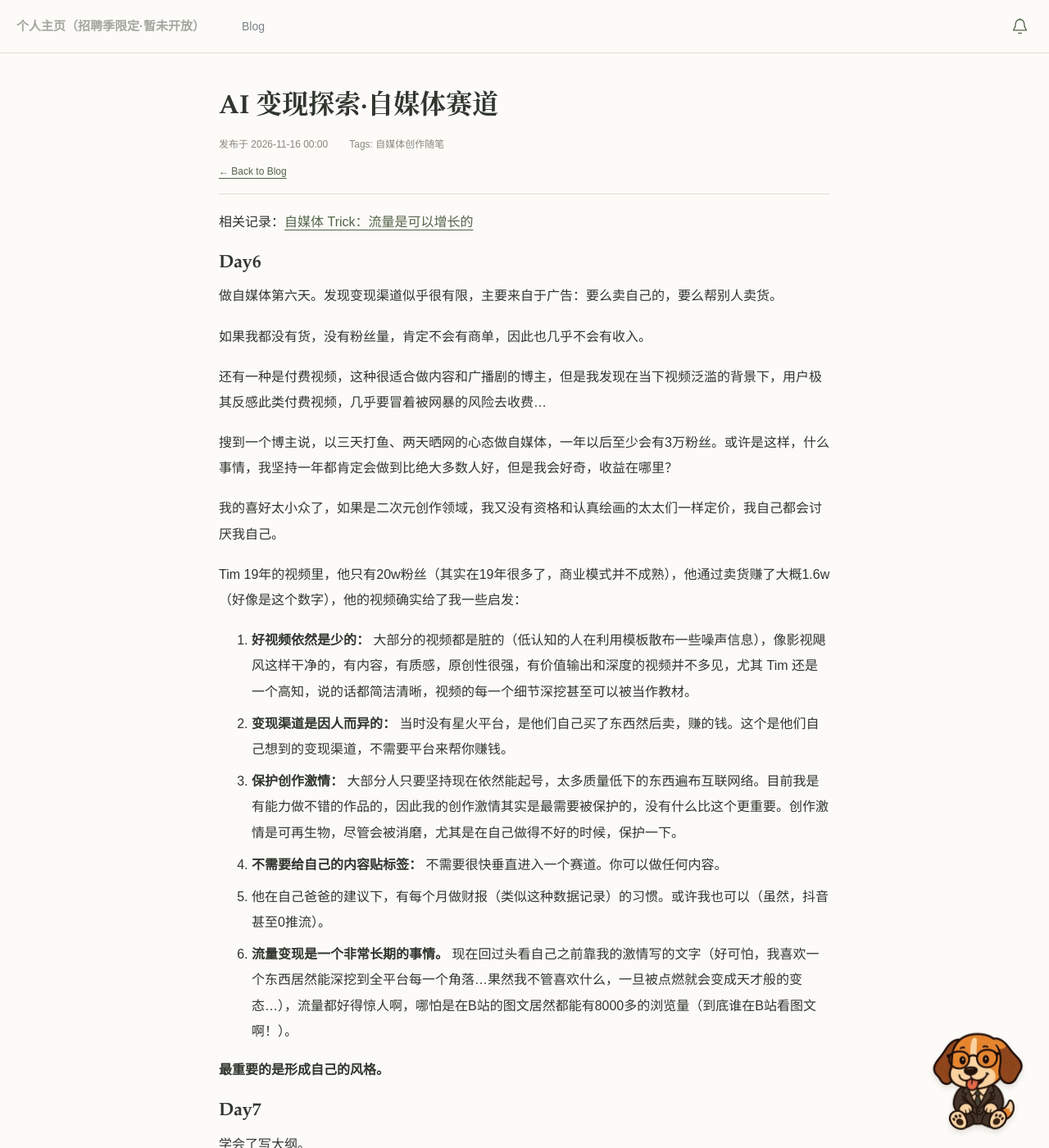
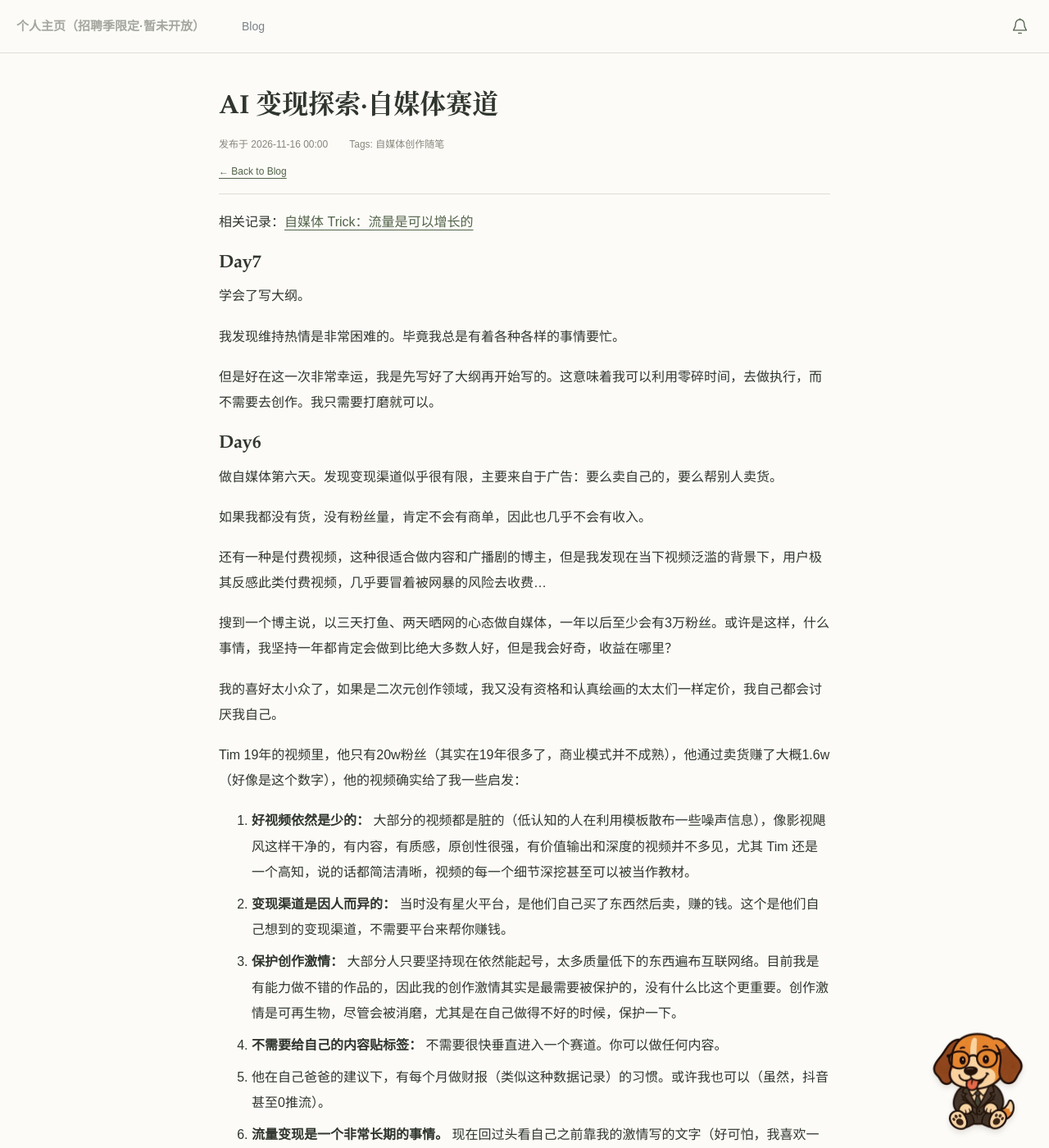
Before and after one commit to Da1yuqin/blog, a Jekyll site: the page built from _posts/2026-11-16-self-media-journal.md, in a window 1280 px wide and 1400 px high. Shown: the whole window at 82% size. Built offline with Jekyll 4.4.1, drawn with Linux system fonts in a browser that asks for light colours; some of the changed text lies outside the part shown.

Commit message:
Show newest self-media journal entry first

```diff
--- a/_posts/2026-11-16-self-media-journal.md
+++ b/_posts/2026-11-16-self-media-journal.md
@@ -10,6 +10,16 @@ excerpt: "做自媒体第六天。发现变现渠道似乎很有限，主要来
 ---
 
 相关记录：[自媒体 Trick：流量是可以增长的]({{ '/self-media-tricks/' | relative_url }})
+
+<!-- 本篇日志按 Day 倒序排列，每次将最新条目添加在开头，旧条目保留在下方。 -->
+
+## Day7
+
+学会了写大纲。
+
+我发现维持热情是非常困难的。毕竟我总是有着各种各样的事情要忙。
+
+但是好在这一次非常幸运，我是先写好了大纲再开始写的。这意味着我可以利用零碎时间，去做执行，而不需要去创作。我只需要打磨就可以。
 
 ## Day6
 
```
Also changed, not shown: other parts of _posts/2026-11-16-self-media-journal.md (+0 -8 lines).
